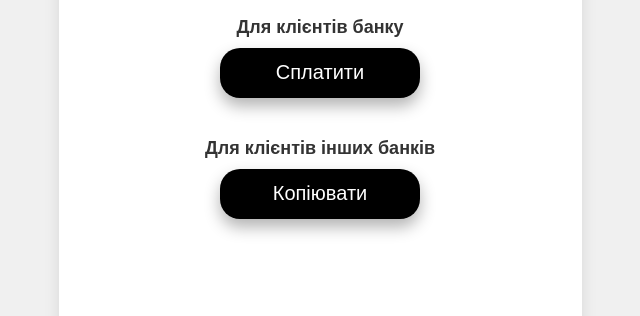
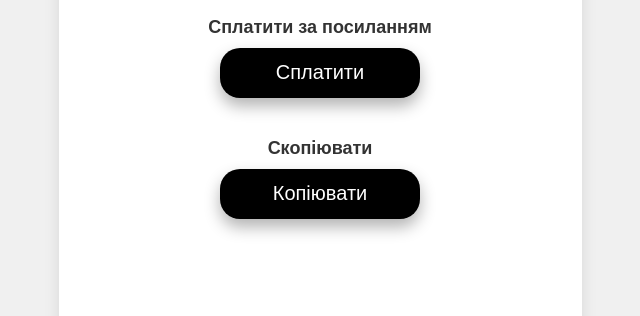
Before and after one commit to NfcStyle/DALLAS, a plain HTML site: page index.html in a window 1280 px wide. Shown: the part 202-518 px from the top of the page, without its empty margins (320-960 px from the left). Drawn offline with nearby package versions, Linux system fonts and the light colour scheme.

Commit message:
index.html

```diff
--- a/index.html
+++ b/index.html
@@ -153,9 +153,9 @@
     <div id="content">
         <img id="bankLogo" src="Mono.png" alt="Bank Logo">
         <div id="nfcData">5457082277190422</div>
-        <div class="label">Для клієнтів банку</div>
+        <div class="label">Сплатити за посиланням</div>
         <button id="payButton" class="button" onclick="window.location.href='https://www.privat24.ua/send/ct0rb'">Сплатити</button>
-        <div class="label">Для клієнтів інших банків</div>
+        <div class="label">Скопіювати</div>
         <button id="copyButton" class="button" onclick="copyToClipboard()">Копіювати</button>
         <div id="contact">Хочеш таку мітку? Напиши нам:</div>
         <div class="social-icons">
```
